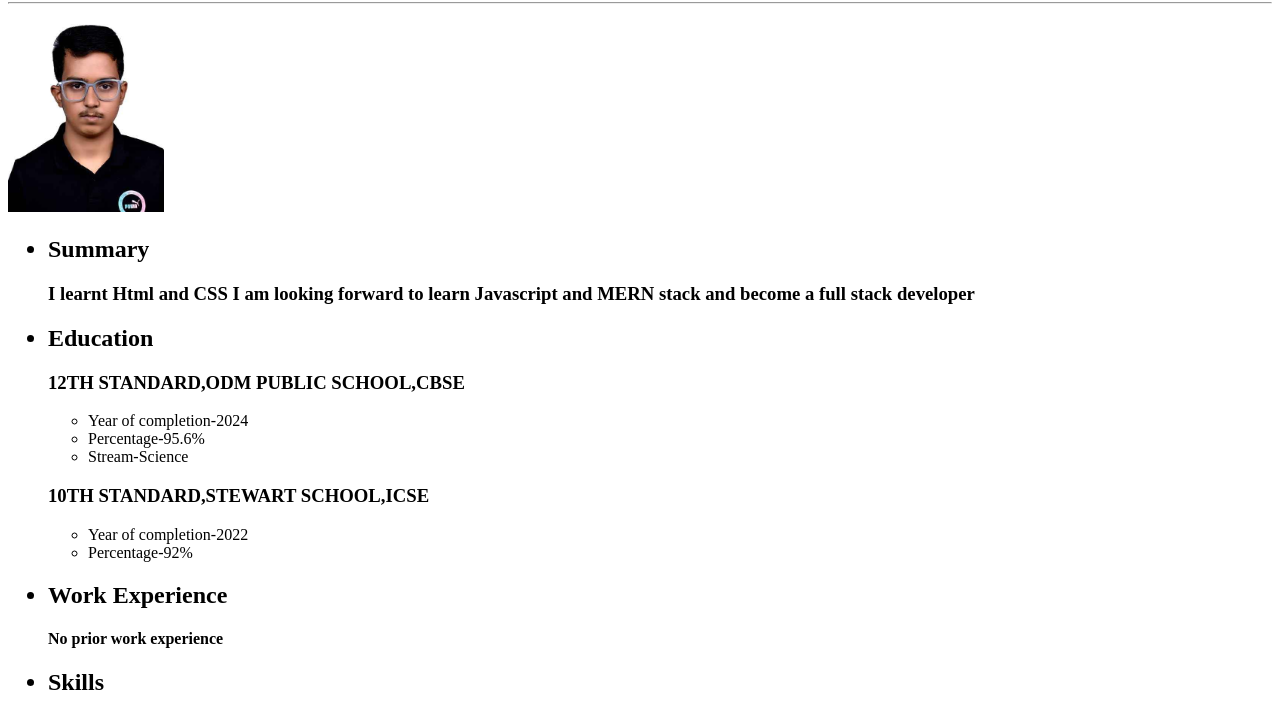
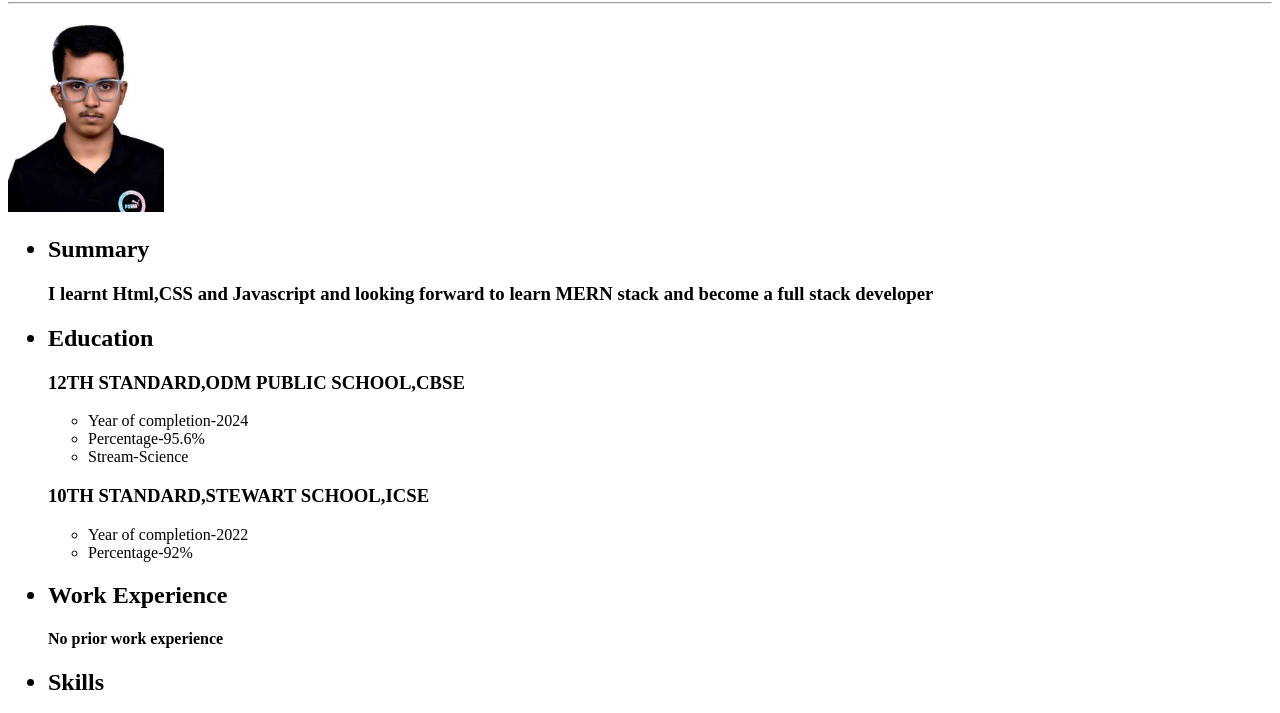
Before and after one commit to SaiShankarDas/Resume, a plain HTML site: page index.html in a window 1280 px wide. Shown: the part 78-791 px from the top of the page. Drawn offline with Linux system fonts and the light colour scheme.

Commit message:
Update index.html

```diff
--- a/index.html
+++ b/index.html
@@ -11,7 +11,7 @@
     <img src="./Profile photo.jpeg" height="200"/>
     <ul>
        <h2> <li>Summary</li></h2>
-       <h3>I learnt Html and CSS I am looking forward to learn Javascript and MERN stack and become a full stack developer</h3>
+       <h3>I learnt Html,CSS and Javascript and looking forward to learn MERN stack and become a full stack developer</h3>
        <h2><li>Education</h2>
         <h3> 12TH STANDARD,ODM PUBLIC SCHOOL,CBSE</h3>
         <ul>
```
